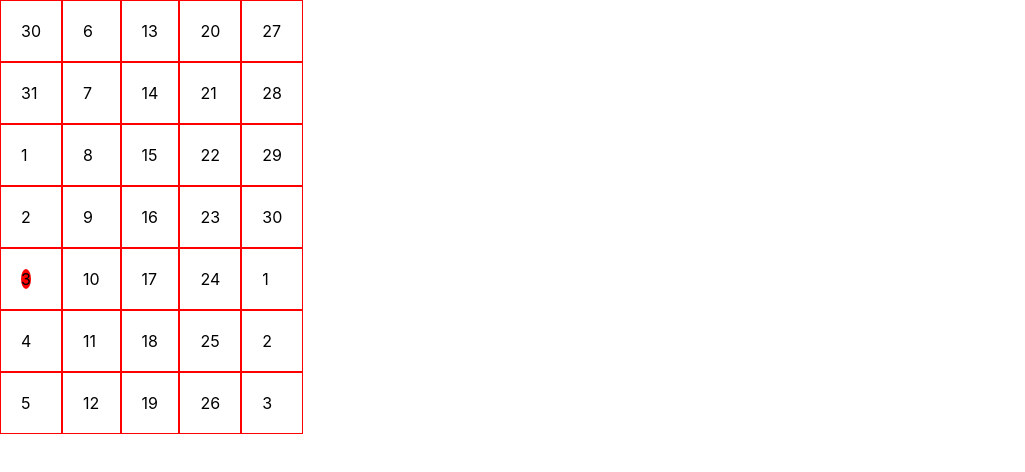
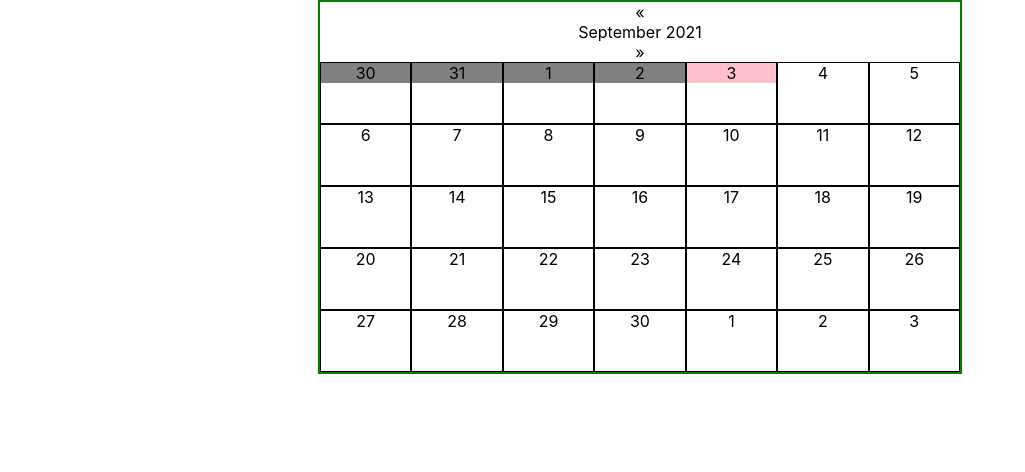
Before and after one commit to rebeckaalsterlind/react-calendar, a React (Create React App) app: page / in a window 1280 px wide. Shown: the top 472 px of the page, without its empty margins (0-1025 px from the left). Built offline with nearby package versions, Linux system fonts and the light colour scheme.

Commit message:
move between months working

```diff
--- a/src/App.css
+++ b/src/App.css
@@ -1,38 +1,6 @@
 .App {
   text-align: center;
+  border: 2px solid green;
+  width: 50%;
+  margin: auto;
 }
-
-.App-logo {
-  height: 40vmin;
-  pointer-events: none;
-}
-
-@media (prefers-reduced-motion: no-preference) {
-  .App-logo {
-    animation: App-logo-spin infinite 20s linear;
-  }
-}
-
-.App-header {
-  background-color: #282c34;
-  min-height: 100vh;
-  display: flex;
-  flex-direction: column;
-  align-items: center;
-  justify-content: center;
-  font-size: calc(10px + 2vmin);
-  color: white;
-}
-
-.App-link {
-  color: #61dafb;
-}
-
-@keyframes App-logo-spin {
-  from {
-    transform: rotate(0deg);
-  }
-  to {
-    transform: rotate(360deg);
-  }
-}
--- a/src/Calendar.js
+++ b/src/Calendar.js
@@ -1,40 +1,58 @@
 import React, { useState, useEffect } from 'react';
 import moment from 'moment';
+import buildCalendar from "./build";
+import style from "./style";
 import "./calendar.css"
+import dayStyles from './style';
 
 function Calendar() {
 
   const [calendar, setCalendar] = useState([])
   const [value, setValue] = useState(moment());
-  const startDay = value.clone().startOf('month').startOf('isoWeek');
-  const endDay =  value.clone().endOf('month').endOf('isoWeek');
-
-
 
   useEffect(() => {
-    const day = startDay.clone().subtract(1, "day");
-    const a = [];
 
-    while(day.isBefore(endDay, "day")) {
-      a.push(
-        Array(7)
-        .fill(0)
-        .map(() => day.add(1, "day").clone())
-      );
-    };
-
-    setCalendar(a)
+    setCalendar(buildCalendar(value))
 
   }, [value])
 
+  function currMonthName() {
+    return value.format("MMMM")
+  }
+
+  function currYear() {
+    return value.format("YYYY")
+  }
+
+  function prevMonth() {
+    return value.clone().subtract(1, "month")
+  }
+
+  function nextMonth() {
+    return value.clone().add(1, "month")
+  }
+
+
   return (
     <div className="calendar">
+      <div className="header">
+        <div className="previous" onClick={() =>  setValue(prevMonth())}>
+          {String.fromCharCode(171)}
+        </div>
+        <div className="current">
+          {currMonthName()} {currYear()}
+        </div>
+        <div className="next" onClick={() => setValue(nextMonth())}>
+          {String.fromCharCode(187)}
+        </div>
+      </div>
+      <div className="body">
         {calendar.map((week) => (
-      <div>
+          <div className="week">
             {week.map((day) => (
               <div className="day" onClick={() => setValue(day)}>
                 <div
-              className={value.isSame(day, "day") ? "selected" : "" }>
+                  className={dayStyles(day, value)}>
                   {day.format("D").toString()}
                 </div>
               </div>
@@ -42,6 +60,7 @@ function Calendar() {
           </div>
         ))}
       </div>
+    </div>
   );
 
 }
--- /dev/null
+++ b/src/build.js
@@ -0,0 +1,19 @@
+
+export default function buildCalendar(value) {
+  const startDay = value.clone().startOf('month').startOf('isoWeek');
+  const endDay =  value.clone().endOf('month').endOf('isoWeek');
+
+  const day = startDay.clone().subtract(1, "day");
+  const calendar = [];
+
+  while(day.isBefore(endDay, "day")) {
+    calendar.push(
+      Array(7)
+      .fill(0)
+      .map(() => day.add(1, "day").clone())
+    );
+  };
+
+  return calendar
+
+}
--- a/src/calendar.css
+++ b/src/calendar.css
@@ -1,19 +1,29 @@
 .calendar {
+  margin: auto;
+}
+
+.week {
   display: flex;
-  flex-flow: row nowrap;
+  flex-direction: row;
+  align-items: center;
+  justify-content: space-evenly;
 }
 
 .day {
-  display: flex;
-  flex-flow: row nowrap;
   border: 1px solid black;
-  justify-content: space-between;
-  align-items: center;
-  border: 1px solid red;
-  padding: 20px;
+  width: 14%;
+  height: 60px;
+}
+
+.before {
+  background-color: grey;
+}
+
+.today {
+  background-color: red;
 }
 
 .selected {
-  background-color: red;
-  border-radius: 50%;
+  background-color: pink;
+
 }
--- /dev/null
+++ b/src/style.js
@@ -0,0 +1,19 @@
+function isSelected(day, value) {
+  return value.isSame(day, "day");
+}
+
+function beforeToday(day){
+  return day.isBefore(new Date(), "day");
+}
+
+function isToday(day){
+  return day.isSame(new Date(), "day");
+}
+
+export default function dayStyles(day, value) {
+  if(beforeToday(day)) return "before"
+  if(isSelected(day, value)) return "selected"
+  if(isToday(day)) return "today"
+
+  return ""
+}
```
Lines whose indentation alone changed are shown as unchanged.
